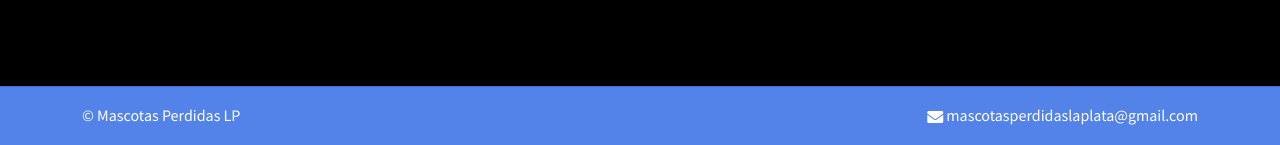
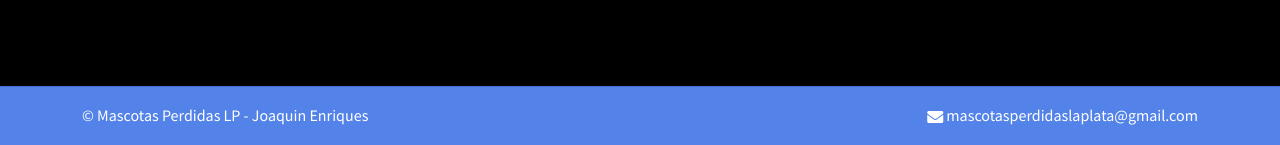
Before and after one commit to Nadzt/MascotasLP, a Node server app: template views/about.ejs in a window 1280 px wide. Shown: the part 655-800 px from the top of the page. Run offline with Node 20, Linux system fonts and the light colour scheme; the template is opened without the code that fills it, so the values that code supplies are empty; some libraries are stand-ins or nearby versions.

Commit message:
Nombre en footer

```diff
--- a/views/layouts/partials/footer.ejs
+++ b/views/layouts/partials/footer.ejs
@@ -1,6 +1,6 @@
 <footer class="footer py-3 mt-auto footer-style">
     <div class="container" style="display: flex;">
-        <span>&copy; Mascotas Perdidas LP</span>
+        <span>&copy; Mascotas Perdidas LP - Joaquin Enriques</span>
         <span style="margin-left: auto;"><a href="mailto:mascotasperdidaslaplata@gmail.com" style="text-decoration: none; color: white"><i class="fas fa-envelope"></i> <span style="vertical-align: text-bottom;">mascotasperdidaslaplata@gmail.com</span></a></span>
     </div>
 </footer>
```
